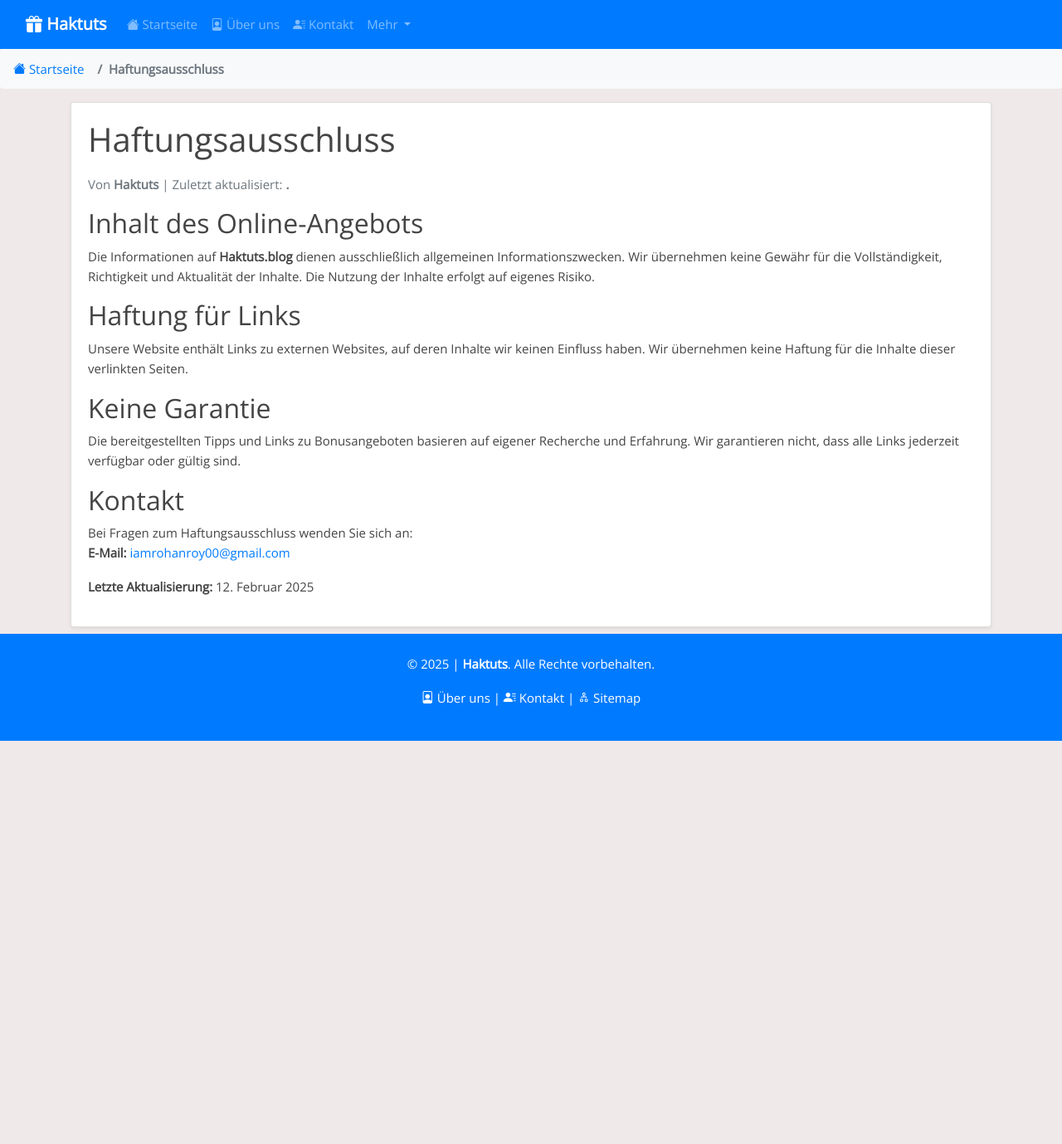
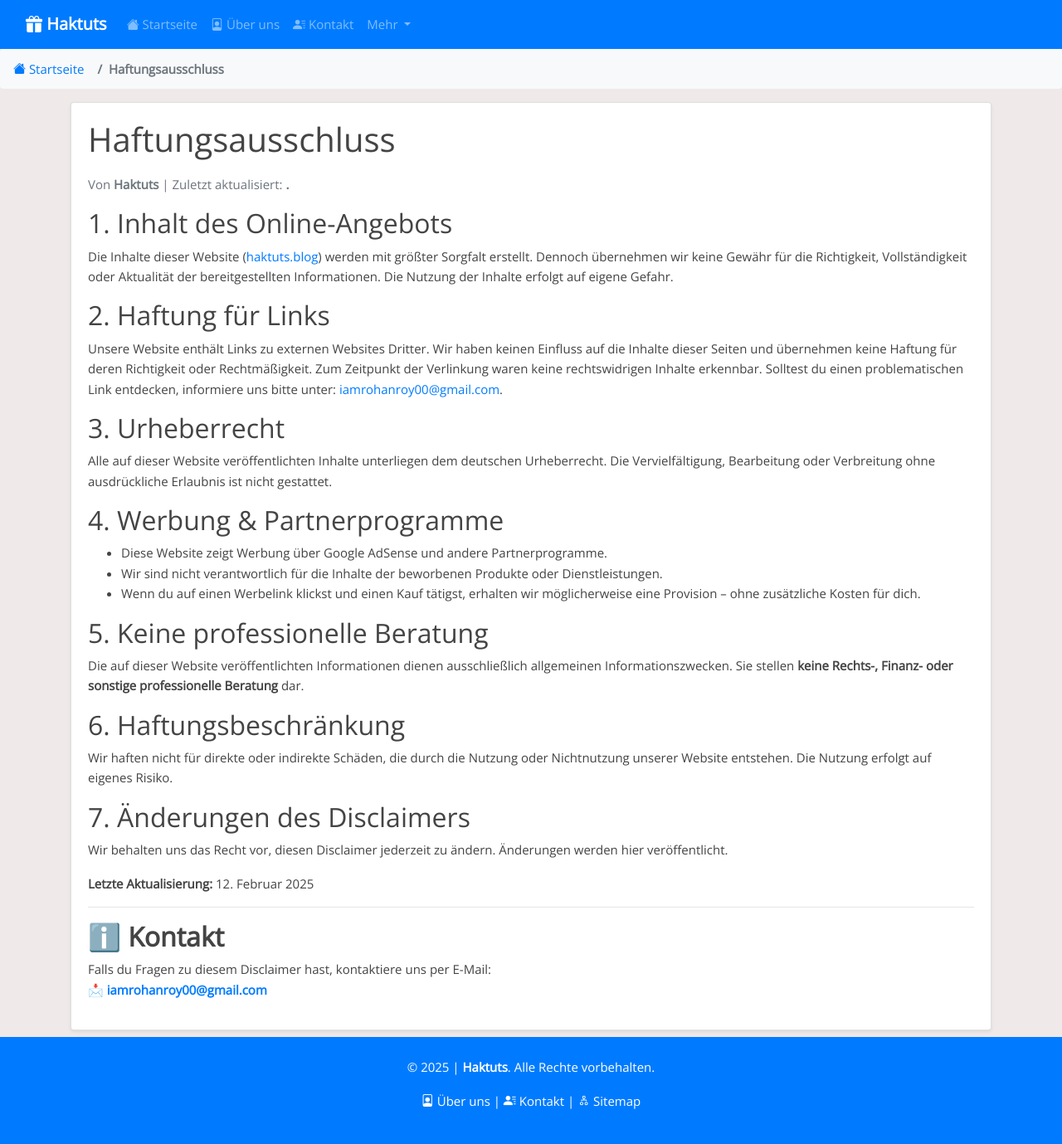
Before and after one commit to iamrohanroy/hkts-blog, a Jekyll site: the page built from _pages/haftungsausschluss.md, in a window 1280 px wide. Shown: the whole page at 83% size. Built offline with Jekyll 4.4.1, drawn with Linux system fonts in a browser that asks for light colours; before the commit the page ends 900 px from its top, so only the background shows below that.

Commit message:
Update haftungsausschluss.md

```diff
--- a/_pages/haftungsausschluss.md
+++ b/_pages/haftungsausschluss.md
@@ -6,17 +6,40 @@ date: 2025-01-16
 permalink: /haftungsausschluss/
 ---
 
-## Inhalt des Online-Angebots
-Die Informationen auf **Haktuts.blog** dienen ausschließlich allgemeinen Informationszwecken. Wir übernehmen keine Gewähr für die Vollständigkeit, Richtigkeit und Aktualität der Inhalte. Die Nutzung der Inhalte erfolgt auf eigenes Risiko.
+## 1. Inhalt des Online-Angebots
 
-## Haftung für Links
-Unsere Website enthält Links zu externen Websites, auf deren Inhalte wir keinen Einfluss haben. Wir übernehmen keine Haftung für die Inhalte dieser verlinkten Seiten.
+Die Inhalte dieser Website ([haktuts.blog](https://www.haktuts.blog)) werden mit größter Sorgfalt erstellt. Dennoch übernehmen wir keine Gewähr für die Richtigkeit, Vollständigkeit oder Aktualität der bereitgestellten Informationen. Die Nutzung der Inhalte erfolgt auf eigene Gefahr.
 
-## Keine Garantie
-Die bereitgestellten Tipps und Links zu Bonusangeboten basieren auf eigener Recherche und Erfahrung. Wir garantieren nicht, dass alle Links jederzeit verfügbar oder gültig sind.
+## 2. Haftung für Links
 
-## Kontakt
-Bei Fragen zum Haftungsausschluss wenden Sie sich an:
-**E-Mail:** [iamrohanroy00@gmail.com](mailto:iamrohanroy00@gmail.com)
+Unsere Website enthält Links zu externen Websites Dritter. Wir haben keinen Einfluss auf die Inhalte dieser Seiten und übernehmen keine Haftung für deren Richtigkeit oder Rechtmäßigkeit. Zum Zeitpunkt der Verlinkung waren keine rechtswidrigen Inhalte erkennbar. Solltest du einen problematischen Link entdecken, informiere uns bitte unter: [iamrohanroy00@gmail.com](mailto:iamrohanroy00@gmail.com).
+
+## 3. Urheberrecht
+
+Alle auf dieser Website veröffentlichten Inhalte unterliegen dem deutschen Urheberrecht. Die Vervielfältigung, Bearbeitung oder Verbreitung ohne ausdrückliche Erlaubnis ist nicht gestattet.
+
+## 4. Werbung & Partnerprogramme
+
+- Diese Website zeigt Werbung über Google AdSense und andere Partnerprogramme.
+- Wir sind nicht verantwortlich für die Inhalte der beworbenen Produkte oder Dienstleistungen.
+- Wenn du auf einen Werbelink klickst und einen Kauf tätigst, erhalten wir möglicherweise eine Provision – ohne zusätzliche Kosten für dich.
+
+## 5. Keine professionelle Beratung
+
+Die auf dieser Website veröffentlichten Informationen dienen ausschließlich allgemeinen Informationszwecken. Sie stellen **keine Rechts-, Finanz- oder sonstige professionelle Beratung** dar.
+
+## 6. Haftungsbeschränkung
+
+Wir haften nicht für direkte oder indirekte Schäden, die durch die Nutzung oder Nichtnutzung unserer Website entstehen. Die Nutzung erfolgt auf eigenes Risiko.
+
+## 7. Änderungen des Disclaimers
+
+Wir behalten uns das Recht vor, diesen Disclaimer jederzeit zu ändern. Änderungen werden hier veröffentlicht.
 
 **Letzte Aktualisierung:** 12. Februar 2025
+
+---
+
+## ℹ️ **Kontakt**
+Falls du Fragen zu diesem Disclaimer hast, kontaktiere uns per E-Mail:
+📩 **[iamrohanroy00@gmail.com](mailto:iamrohanroy00@gmail.com)**
```
